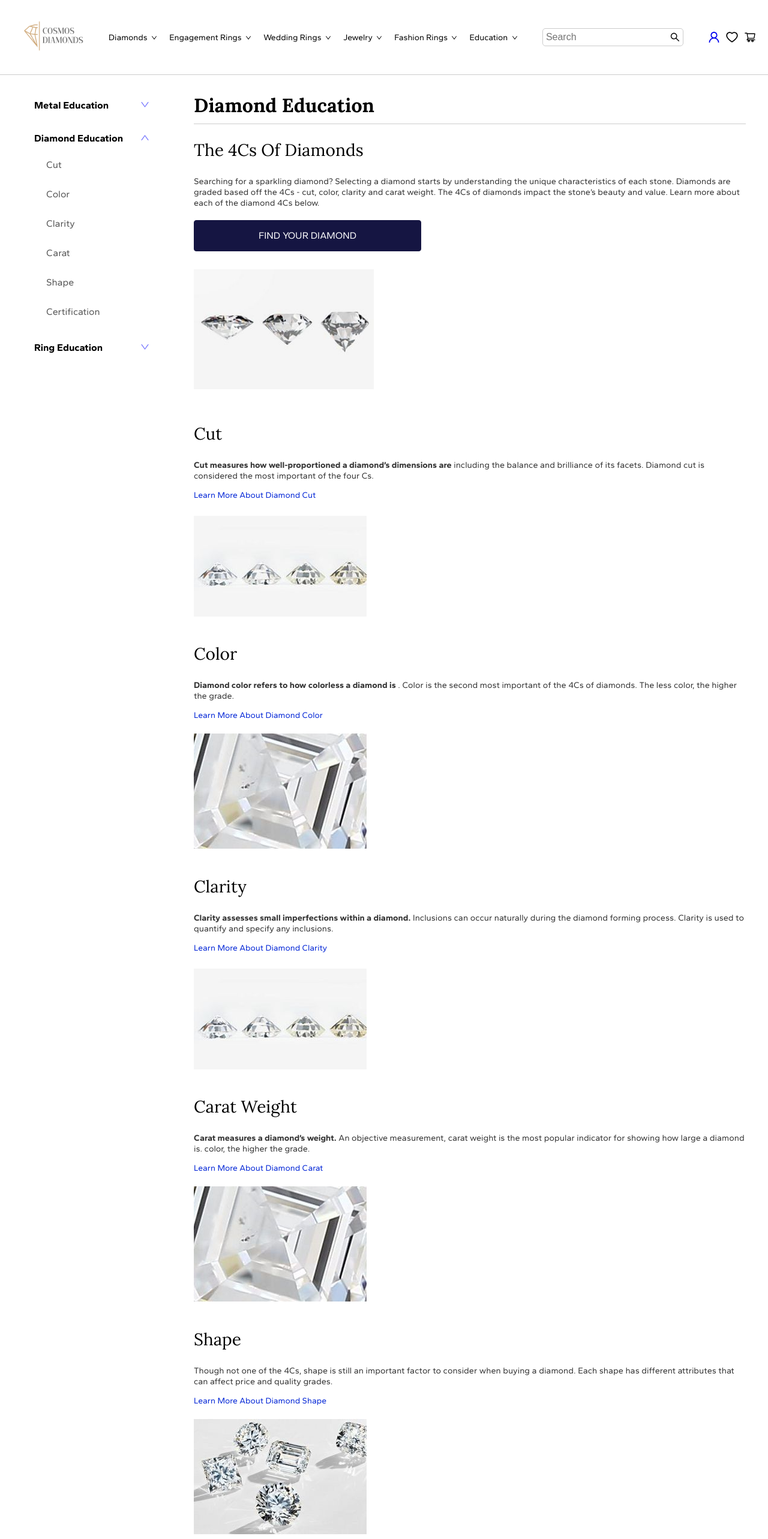
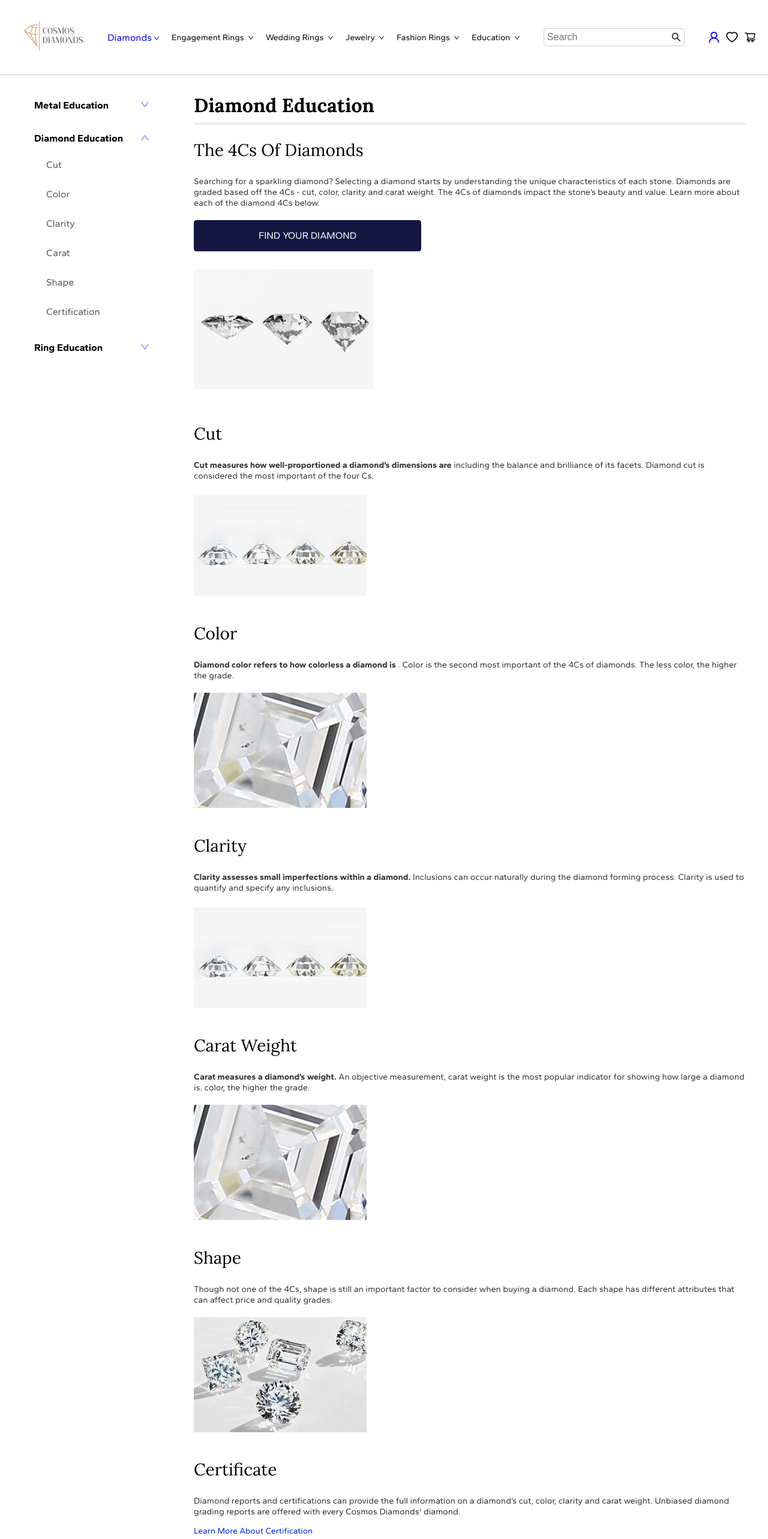
Before and after one commit to devnguyen0111/SWP391-DiamondShopSystem, a React (Vite) app in the folder cosmos-diamond/: page /education/diamonds in a window 1280 px wide. Shown: the top 2566 px of the page at 60% size. Built offline with nearby package versions, Linux system fonts and the light colour scheme; a web font is replaced by a local one.

Commit message:
update v2

```diff
--- a/cosmos-diamond/src/components/educationDiamond/EducationDiamond.jsx
+++ b/cosmos-diamond/src/components/educationDiamond/EducationDiamond.jsx
@@ -30,24 +30,12 @@ const EducationDiamond = () => {
         </Link>
 
         <div className="sub-nav">
-          <Link to="/education/diamonds/cut">
           <div>Cut</div>
-          </Link>
-          <Link to="/education/diamonds/color">
           <div>Color</div>
-          </Link>
-          <Link to="/education/diamonds/clarity">
           <div>Clarity</div>
-          </Link>
-          <Link to="/education/diamonds/carat">
           <div>Carat</div>
-          </Link>
-          <Link to="/education/diamonds/shape">
           <div>Shape</div>
-          </Link>
-          <Link to="/education/diamonds/certification">
           <div>Certification</div>
-          </Link>
         </div>
 
         <Link to="/education/rings" className="nav-item">
@@ -88,7 +76,6 @@ const EducationDiamond = () => {
                 including the balance and brilliance of its facets. Diamond cut
                 is considered the most important of the four Cs.
               </p>
-              <a href="#">Learn More About Diamond Cut</a>
               <img src={cut2} alt="Diamond Cuts" />
             </div>
           </div>
@@ -103,7 +90,6 @@ const EducationDiamond = () => {
                 less color, the higher the grade.
                 <br />
               </p>
-              <a href="#">Learn More About Diamond Color</a>
               <br />
               <img src={color} alt="Diamond Color" />
             </div>
@@ -118,7 +104,6 @@ const EducationDiamond = () => {
                 Inclusions can occur naturally during the diamond forming
                 process. Clarity is used to quantify and specify any inclusions.
               </p>
-              <a href="#">Learn More About Diamond Clarity</a>
               <img src={cut2} alt="Diamond Cuts" />
             </div>
           </div>
@@ -131,7 +116,6 @@ const EducationDiamond = () => {
                 showing how large a diamond is. color, the higher the grade.
                 <br />
               </p>
-              <a href="#">Learn More About Diamond Carat</a>
               <br />
               <img src={color} alt="Diamond Color" />
             </div>
@@ -145,7 +129,6 @@ const EducationDiamond = () => {
                 attributes that can affect price and quality grades.
                 <br />
               </p>
-              <a href="#">Learn More About Diamond Shape</a>
               <br />
               <img src={shape} alt="Diamond Shape" />
             </div>
--- a/cosmos-diamond/src/components/header/Header.jsx
+++ b/cosmos-diamond/src/components/header/Header.jsx
@@ -12,18 +12,30 @@ import {
 } from "@ant-design/icons";
 
 import { Link } from "react-router-dom";
+import { Popover, Button } from "antd";
+import { useState } from "react";
+const Header = () => {
+  const content = (
+    <div>
+      <p></p>
+    </div>
+  );
 
-const Header = () => {
   return (
     <header className="header-container">
       <div className="logo">
-        <img src={img} alt="Cosmos Diamonds" />
+        <Link to="/">
+          <img src={img} alt="Cosmos Diamonds" />
+        </Link>
       </div>
       <nav className="nav">
-        <Link to="/diamonds" className="nav-link">
-          Diamonds{" "}
+        {/* <Popover placement="topLeft" title="" content={content}> */}
+        <Link>
+          {" "}
+          Diamonds
           <DownOutlined style={{ fontSize: "10px", marginLeft: "3px" }} />{" "}
         </Link>
+        {/* </Popover> */}
 
         <Link to="./engagement-rings" className="nav-link">
           Engagement Rings{" "}
```
Lines whose indentation alone changed are shown as unchanged.
